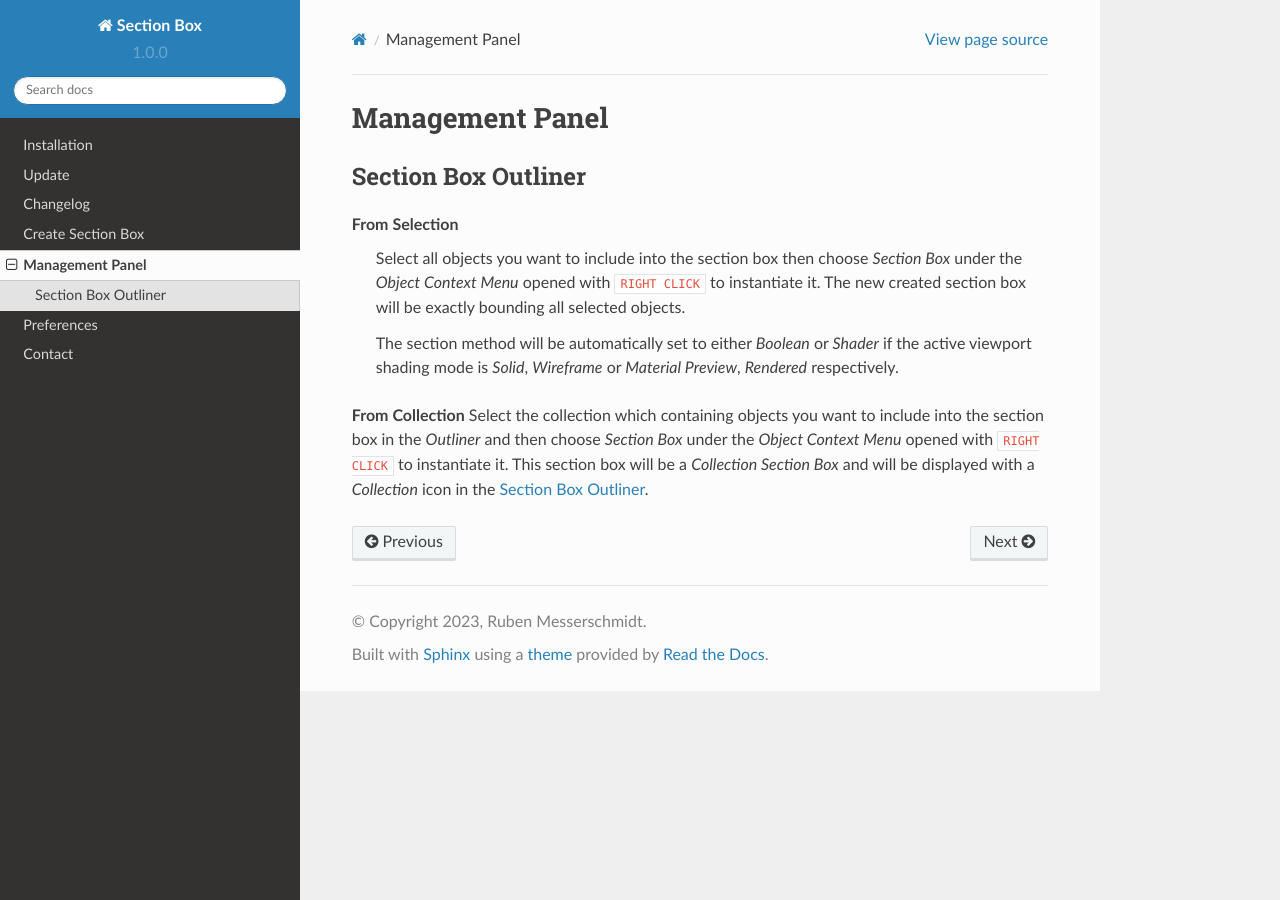
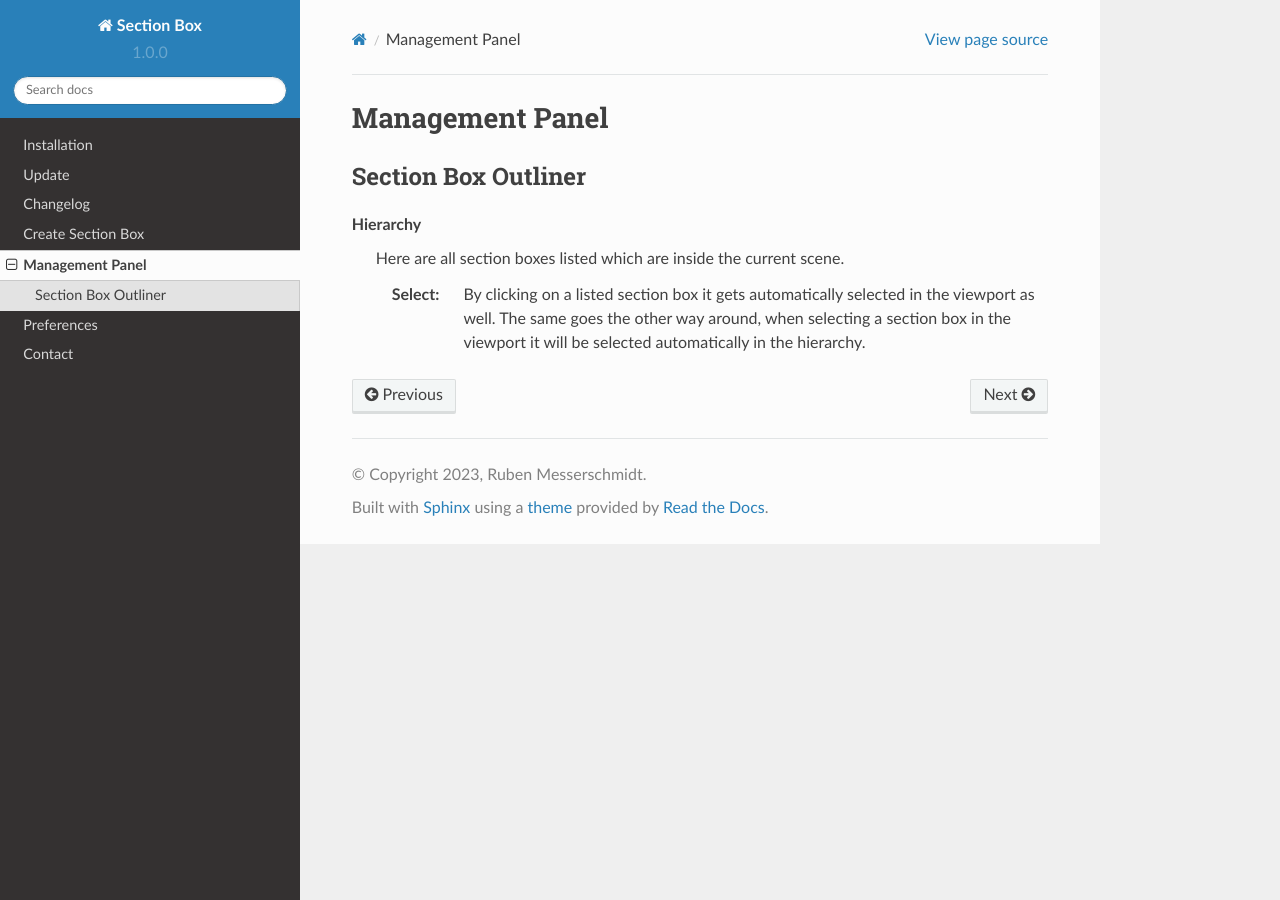
Before and after one commit to rubenmesserschmidt/Section-Box_docs, a Sphinx documentation site: the page built from docs/source/management_panel.rst, in a window 1280 px wide. Built offline with Sphinx 7.4.7 and the Read the Docs theme 2.0.0, drawn with Linux system fonts in a browser that asks for light colours.

Commit message:
added hierarchy

```diff
--- a/docs/source/management_panel.rst
+++ b/docs/source/management_panel.rst
@@ -5,13 +5,8 @@ Management Panel
 Section Box Outliner
 ********************
 
-**From Selection**
- Select all objects you want to include into the section box then choose *Section Box* under the *Object Context Menu* opened with ``RIGHT CLICK`` to instantiate it.
- The new created section box will be exactly bounding all selected objects.
+**Hierarchy**
+ Here are all section boxes listed which are inside the current scene.
 
- The section method will be automatically set to either *Boolean* or *Shader* if the active viewport shading mode is *Solid*, *Wireframe* or *Material Preview*, *Rendered* respectively.
-
-
-**From Collection**
-Select the collection which containing objects you want to include into the section box in the *Outliner* and then choose *Section Box* under the *Object Context Menu* opened with ``RIGHT CLICK`` to instantiate it.
-This section box will be a *Collection Section Box* and will be displayed with a *Collection* icon in the :ref:`section box outliner`.
+ :Select: By clicking on a listed section box it gets automatically selected in the viewport as well.
+          The same goes the other way around, when selecting a section box in the viewport it will be selected automatically in the hierarchy.
```
